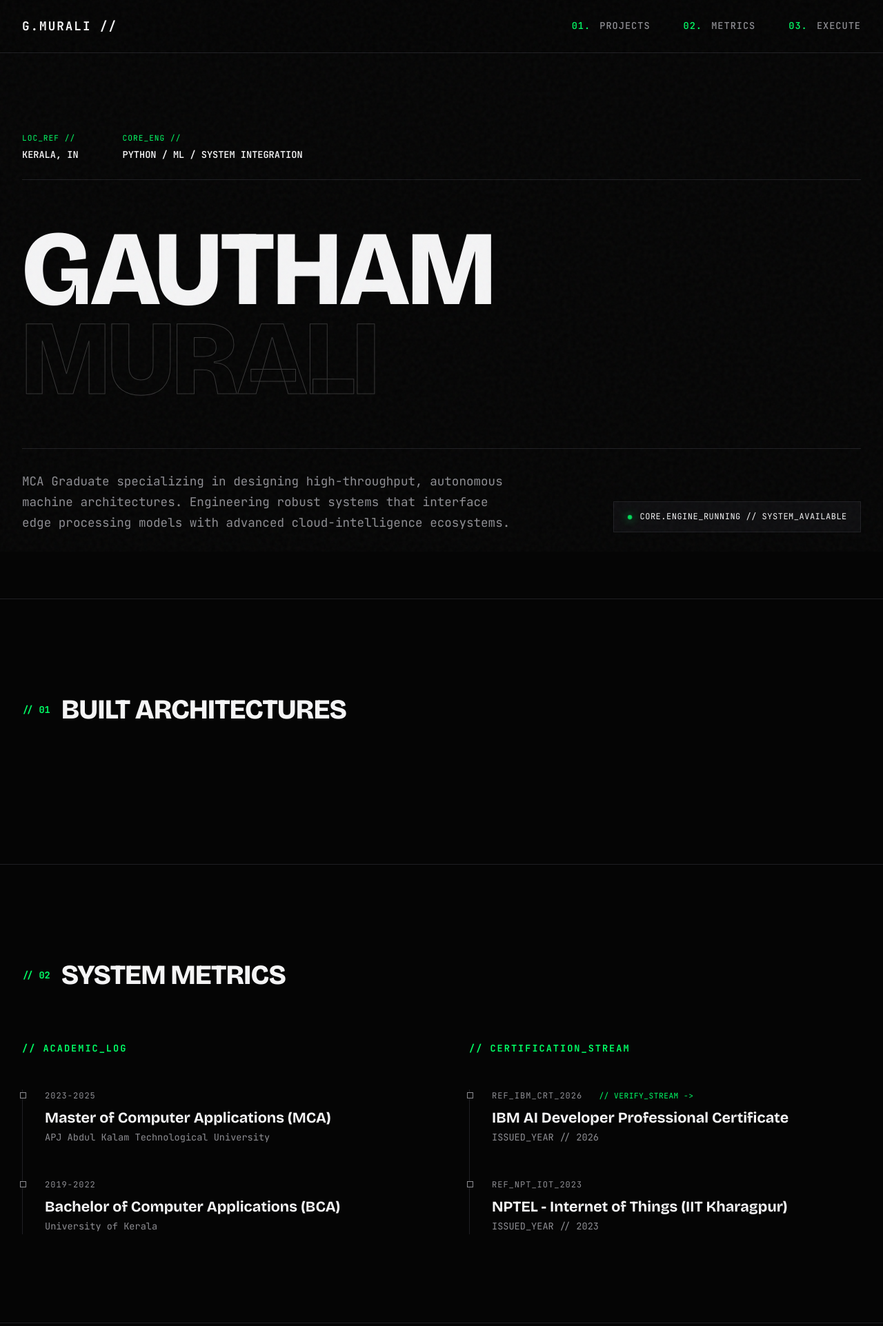
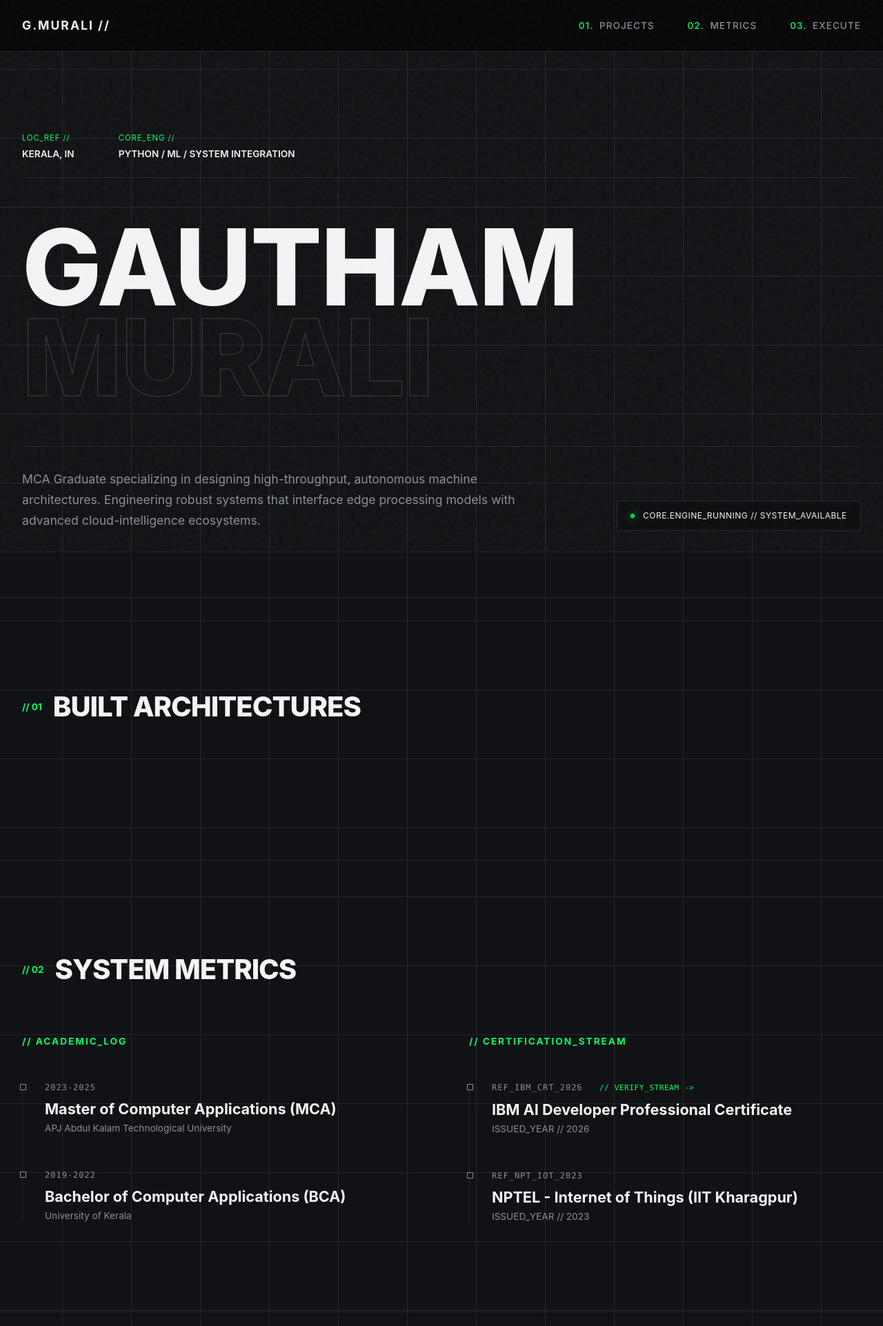
Before and after one commit to Fenry819/industrial-portfolio-system, a Django app: page / in a window 1280 px wide. Shown: the top 1923 px of the page at 69% size. Run offline with Django 5.2, Linux system fonts and the light colour scheme; data that the repository does not hold is empty.

Commit message:
Design: Migrate global UI to standard industrial dark-slate drafting layout

```diff
--- a/static/css/main.css
+++ b/static/css/main.css
@@ -2,18 +2,16 @@
 @import url('https://fonts.googleapis.com/css2?family=Bricolage+Grotesque:opsz,wght@12..96,200..800&family=JetBrains+Mono:ital,wght@0,100..800;1,100..800&display=swap');
 
 :root {
-    /* Color Palette: Obsidian Brutalist / Industrial Neural */
-    --bg-obsidian: #050505;
-    --bg-card: #0d0d0f;
-    --border-brutal: #1f1f23;
-    --text-primary: #f4f4f5;
-    --text-muted: #8e8e93;
-    --accent-electric: #00ff66; /* High-voltage neon green */
+    /* Industrial Theme Color Palette Override */
+    --bg-obsidian: #111215;      /* Raw iron-ore / matte slate background */
+    --bg-card: #16181d;          /* Machined steel panel card background */
+    --text-primary: #f4f4f5;     /* High-visibility architectural white */
+    --text-muted: #8a8f98;       /* Oxidized metal gray for sub-text */
+    --accent-electric: #00ff66;  /* Terminal green operations light */
     --accent-dim: rgba(0, 255, 102, 0.15);
-
-    /* Typography System */
-    --font-display: 'Bricolage Grotesque', sans-serif;
-    --font-mono: 'JetBrains Mono', monospace;
+    --border-brutal: #242730;    /* Riveted steel seam borders */
+    --font-display: 'Inter', -apple-system, sans-serif;
+    --font-mono: 'SFMono-Regular', Consolas, monospace;
 }
 
 /* Global Reset & Base Styling */
@@ -26,10 +24,18 @@
 body {
     background-color: var(--bg-obsidian);
     color: var(--text-primary);
-    font-family: var(--font-mono); /* Technical monospace base text */
+    font-family: var(--font-display);
+    margin: 0;
+    padding: 0;
     overflow-x: hidden;
-    position: relative;
-    line-height: 1.6;
+    line-height: 1.5;
+
+    /* Industrial drafting-grid background texture */
+    background-image:
+        linear-gradient(var(--border-brutal) 1px, transparent 1px),
+        linear-gradient(90deg, var(--border-brutal) 1px, transparent 1px);
+    background-size: 100px 100px; /* Clean, large blueprint quadrants */
+    background-position: center top;
 }
 
 /* Tactile Grain Overlay Effect */
```
